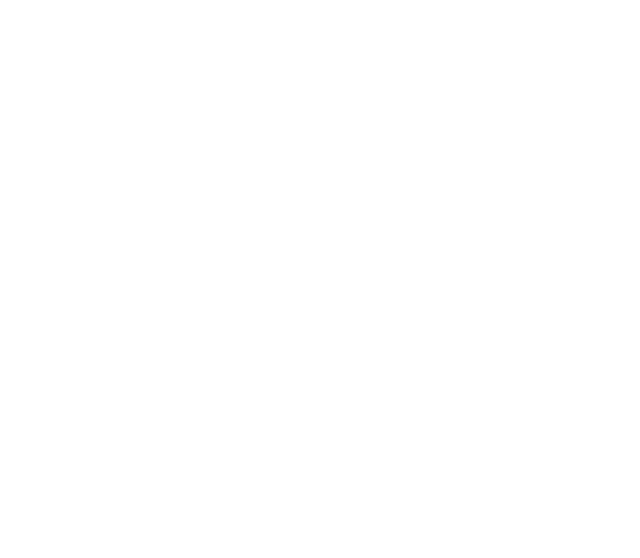
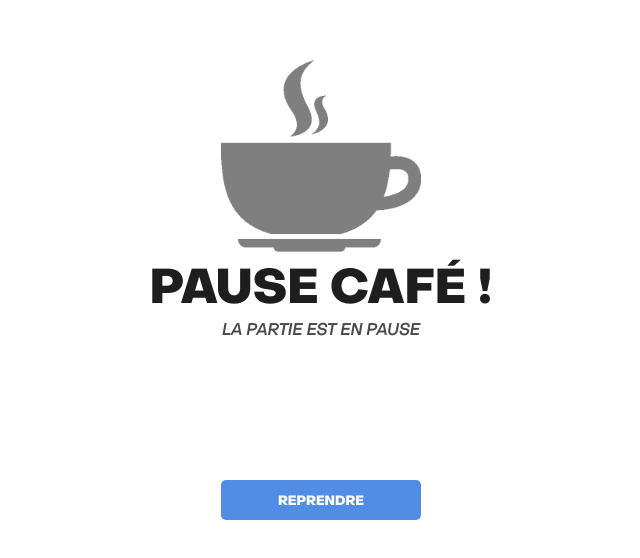
Before and after one commit to MattGuil/CAPI, a Vue app in the folder Sources/front_capi/: page /coffeebreak in a window 1280 px wide. Before the commit this address had no page. Shown: the part 140-698 px from the top of the page, without its empty margins (319-959 px from the left). Built offline with nearby package versions, Linux system fonts and the light colour scheme; the HTML template or start-up script is replaced by a standard one.

Commit message:
implémentation de l'écran pause

```diff
--- a/Sources/front_capi/src/router.js
+++ b/Sources/front_capi/src/router.js
@@ -11,6 +11,11 @@
     name: "CardsBoard",
     component: () => import("@/views/CardsBoard.vue"),
   },
+  {
+    path: "/coffeebreak",
+    name: "CoffeeBreak",
+    component: () => import("@/views/CoffeeBreak.vue"),
+  },
 ];
 
 const router = createRouter({
--- /dev/null
+++ b/Sources/front_capi/src/views/CoffeeBreak.vue
@@ -0,0 +1,64 @@
+<template>
+    <div>
+        <div>
+            <img src="@/assets/icons/coffee.png" alt="">
+            <h1>PAUSE CAFÉ !</h1>
+            <h2>LA PARTIE EST EN PAUSE</h2>
+        </div>
+        <div>
+            <button>REPRENDRE</button>
+        </div>
+    </div>
+</template>
+
+<script>
+export default {
+    name: 'CoffeeBreak',
+}
+</script>
+
+<style scoped>
+
+#content {
+    height: 100vh;
+}
+
+#content > div
+{
+    display: flex;
+}
+
+#content > div:first-child {
+    height: 60%;
+    flex-direction: column;
+    justify-content: flex-end;
+    align-items: center;
+}
+
+#content > div:last-child {
+    height: 40%;
+    justify-content: center;
+    align-items: center;
+}
+
+img {
+    width: 200px;
+    opacity: .5;
+}
+
+h1, h2 {
+    color: #1E1E1E;
+}
+
+h1 {
+    font-family: ObjectSans-Heavy;
+    font-size: 3rem;
+}
+
+h2 {
+    font-family: ObjectSans-Slanted;
+    opacity: .8;
+    font-size: 1rem;
+}
+
+</style>
```
Also changed, not shown: Sources/front_capi/src/assets/icons/coffee.png (added).
